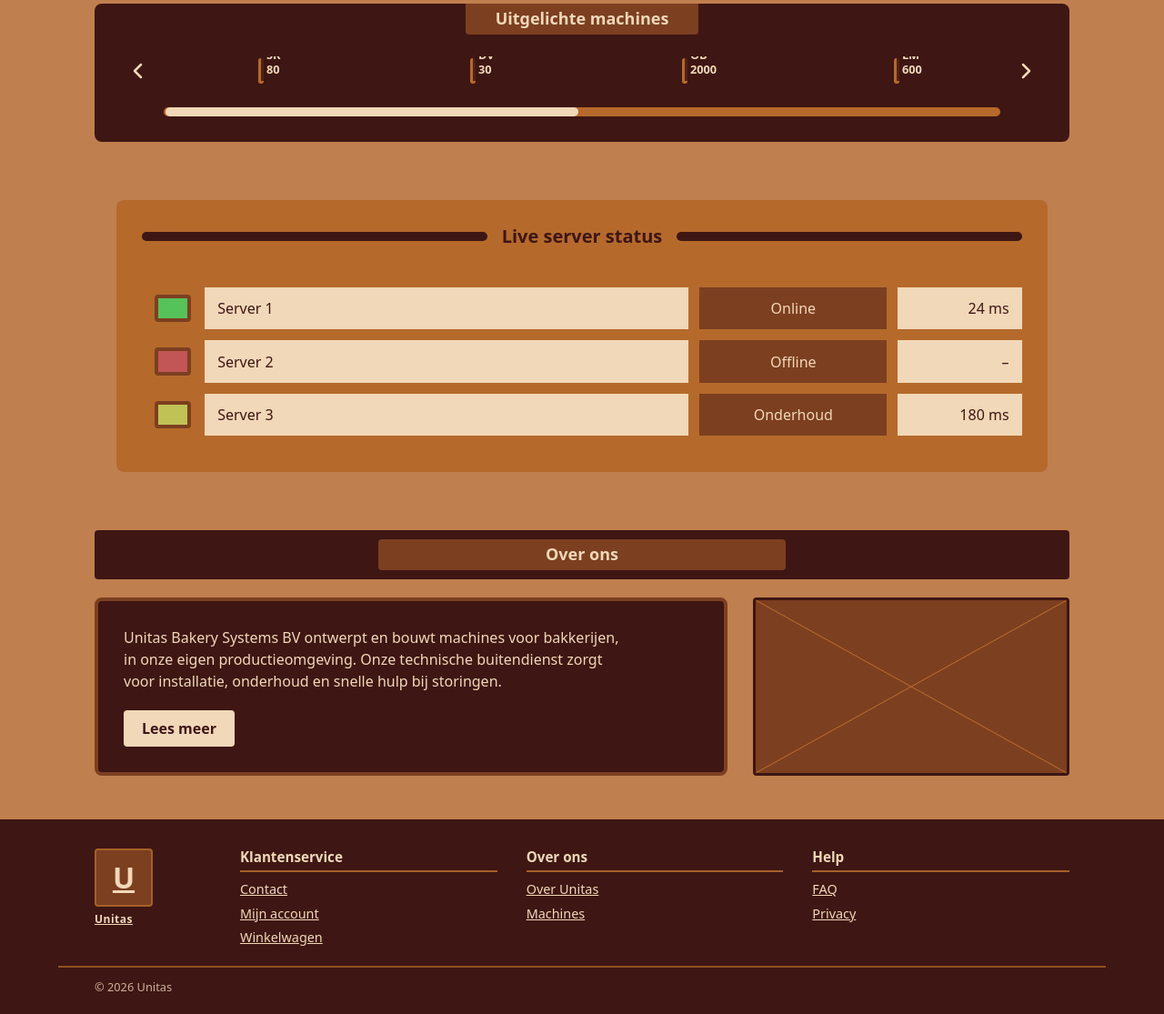
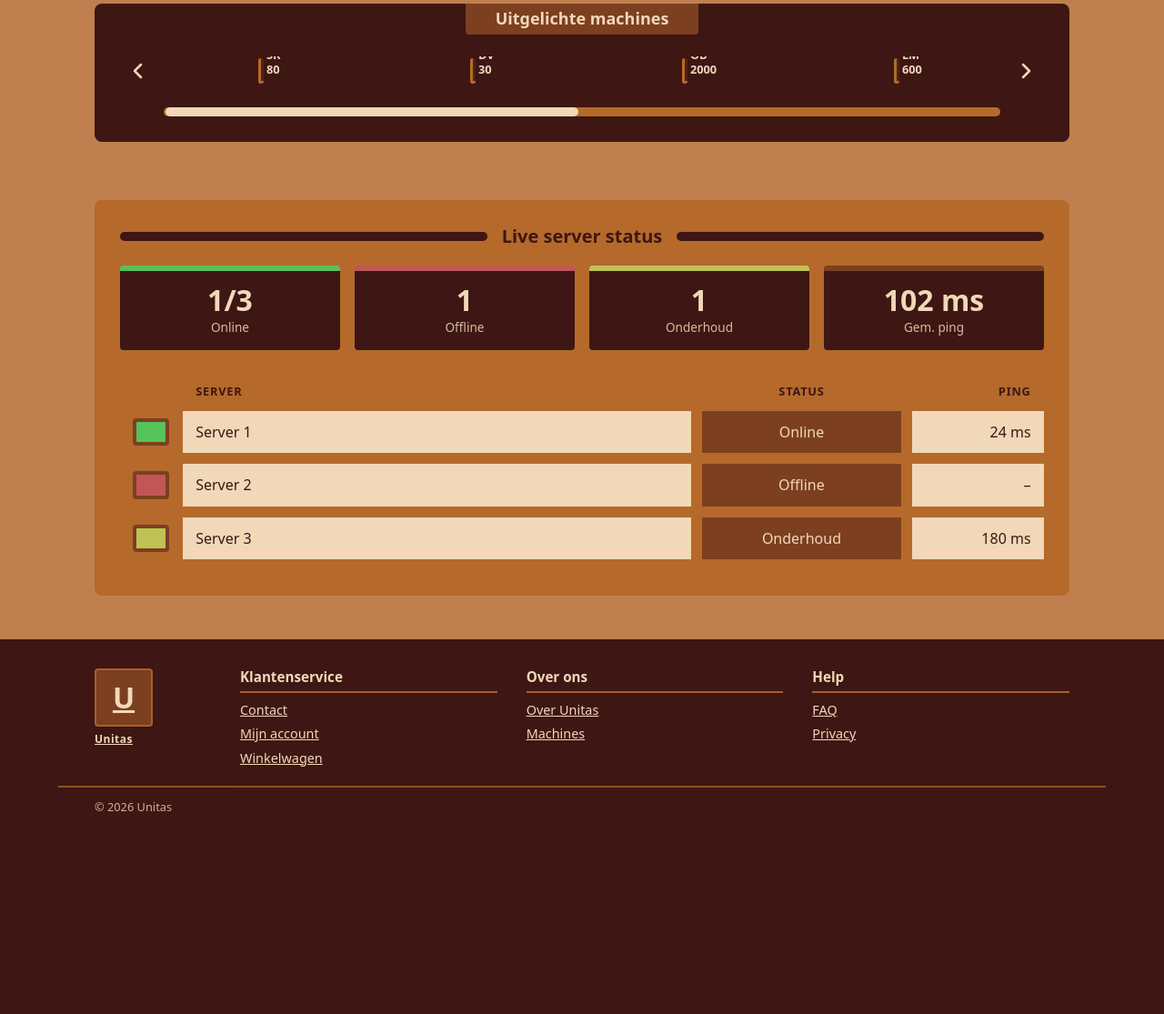
Before and after one commit to MrSmiIe/Project-Unitas---Groep-1, an ASP.NET Core app: page / in a window 1280 px wide. Shown: the part 116-1231 px from the top of the page at 91% size. After the commit the page ends 1008 px from the top, so only its background shows below. Run offline with ASP.NET Core 8, Linux system fonts and the light colour scheme; style sheets or scripts are compiled from the project's sources.

Commit message:
Homepage: replace "Over ons" block with a fuller server status section
The "Over ons" block is removed from the homepage (the page is still in
the menu and footer). The live server status now spans the full width
like the carousel, with summary tiles (online, offline, onderhoud,
average ping) and visible column headings.

Co-Authored-By: Claude Opus 5.5 <noreply@anthropic.com>

```diff
--- a/Project Unitas/Pages/Index.cshtml
+++ b/Project Unitas/Pages/Index.cshtml
@@ -38,13 +38,32 @@
 <section class="status panel panel--caramel" aria-labelledby="status-title">
     <h2 class="status__title" id="status-title">Live server status</h2>
 
+    <ul class="status__summary">
+        <li class="status__stat status__stat--online">
+            <span class="status__stat-value">@Model.CountByState(ServerState.Online)/@Model.Servers.Count</span>
+            <span class="status__stat-label">Online</span>
+        </li>
+        <li class="status__stat status__stat--offline">
+            <span class="status__stat-value">@Model.CountByState(ServerState.Offline)</span>
+            <span class="status__stat-label">Offline</span>
+        </li>
+        <li class="status__stat status__stat--onderhoud">
+            <span class="status__stat-value">@Model.CountByState(ServerState.Onderhoud)</span>
+            <span class="status__stat-label">Onderhoud</span>
+        </li>
+        <li class="status__stat">
+            <span class="status__stat-value">@(Model.AveragePingMs is int avg ? $"{avg} ms" : "–")</span>
+            <span class="status__stat-label">Gem. ping</span>
+        </li>
+    </ul>
+
     <table class="status__table">
-        <thead class="visually-hidden">
+        <thead>
             <tr>
-                <th scope="col">Status</th>
+                <th scope="col"><span class="visually-hidden">Indicator</span></th>
                 <th scope="col">Server</th>
-                <th scope="col">Toestand</th>
-                <th scope="col">Ping</th>
+                <th scope="col" class="status__head-state">Status</th>
+                <th scope="col" class="status__head-ping">Ping</th>
             </tr>
         </thead>
         <tbody>
@@ -63,22 +82,3 @@
         </tbody>
     </table>
 </section>
-
-@* ---------- Over ons ---------- *@
-<section class="about" aria-labelledby="about-title">
-    <div class="about__bar">
-        <h2 class="tab-title about__title" id="about-title">Over ons</h2>
-    </div>
-
-    <div class="about__content">
-        <div class="about__text panel panel--dark">
-            <p>
-                Unitas Bakery Systems BV ontwerpt en bouwt machines voor bakkerijen, in onze
-                eigen productieomgeving. Onze technische buitendienst zorgt voor installatie,
-                onderhoud en snelle hulp bij storingen.
-            </p>
-            <a class="button" asp-page="/About">Lees meer</a>
-        </div>
-        <div class="about__image img-placeholder" role="img" aria-label="Afbeelding volgt"></div>
-    </div>
-</section>
--- a/Project Unitas/Pages/Index.cshtml.cs
+++ b/Project Unitas/Pages/Index.cshtml.cs
@@ -19,6 +19,18 @@ namespace Project_Unitas.Pages
 
         public IReadOnlyList<ServerStatus> Servers { get; private set; } = [];
 
+        public int CountByState(ServerState state) => Servers.Count(s => s.State == state);
+
+        /// <summary>Average ping of the servers that respond, or null when none do.</summary>
+        public int? AveragePingMs
+        {
+            get
+            {
+                var pings = Servers.Where(s => s.PingMs.HasValue).Select(s => s.PingMs!.Value).ToList();
+                return pings.Count == 0 ? null : (int)Math.Round(pings.Average());
+            }
+        }
+
         public void OnGet()
         {
             FeaturedMachines = catalog.All;
--- a/Project Unitas/Pages/Index.cshtml.css
+++ b/Project Unitas/Pages/Index.cshtml.css
@@ -140,9 +140,7 @@ section + section {
 
 /* ---------------------------------------------------- Live server status */
 
-.status {
-    margin-inline: clamp(0rem, 2vw, 1.5rem);
-}
+/* Same width as the carousel; summary tiles on top, table below */
 
 /* Title with a dark bar on either side */
 .status__title {
@@ -163,10 +161,61 @@ section + section {
     background: var(--chocolate);
 }
 
+.status__summary {
+    list-style: none;
+    margin: 0 0 1rem;
+    padding: 0;
+    display: grid;
+    grid-template-columns: repeat(4, minmax(0, 1fr));
+    gap: clamp(0.5rem, 2vw, 1rem);
+}
+
+.status__stat {
+    display: grid;
+    gap: 0.15rem;
+    padding: 0.9rem 1rem;
+    border-radius: var(--radius-sm);
+    border-top: 6px solid var(--brown);
+    background: var(--chocolate);
+    color: var(--cream);
+    text-align: center;
+}
+
+.status__stat--online { border-top-color: var(--status-online); }
+.status__stat--offline { border-top-color: var(--status-offline); }
+.status__stat--onderhoud { border-top-color: var(--status-warning); }
+
+.status__stat-value {
+    font-size: clamp(1.4rem, 3.5vw, 2rem);
+    font-weight: 700;
+    line-height: 1.1;
+}
+
+.status__stat-label {
+    font-size: 0.85rem;
+    opacity: 0.85;
+}
+
 .status__table {
     width: 100%;
     border-collapse: separate;
     border-spacing: 0 0.75rem;
+}
+
+.status__table thead th {
+    padding-bottom: 0;
+    font-size: 0.8rem;
+    font-weight: 700;
+    text-transform: uppercase;
+    letter-spacing: 0.06em;
+}
+
+.status__table .status__head-state {
+    text-align: center;
+}
+
+.status__table .status__head-ping {
+    text-align: right;
 }
 
 .status__table td,
@@ -215,6 +264,12 @@ section + section {
     white-space: nowrap;
 }
 
+@media (max-width: 40rem) {
+    .status__summary {
+        grid-template-columns: repeat(2, minmax(0, 1fr));
+    }
+}
+
 @media (max-width: 30rem) {
     .status__table td,
     .status__table th {
@@ -226,44 +281,3 @@ section + section {
         border-width: 0 0.35rem;
     }
 }
-
-/* --------------------------------------------------------------- Over ons */
-
-.about__bar {
-    background: var(--chocolate);
-    border-radius: var(--radius-sm);
-    padding: 0.6rem;
-    text-align: center;
-}
-
-.about__title {
-    min-width: min(28rem, 100%);
-}
-
-.about__content {
-    display: grid;
-    grid-template-columns: 2fr 1fr;
-    gap: clamp(1rem, 3vw, 1.75rem);
-    margin-top: 1.25rem;
-}
-
-.about__text {
-    border: 4px solid var(--brown);
-    min-height: 12rem;
-}
-
-.about__text p {
-    margin: 0 0 1.25rem;
-    max-width: 60ch;
-}
-
-.about__image {
-    min-height: 12rem;
-    border-color: var(--chocolate);
-}
-
-@media (max-width: 40rem) {
-    .about__content {
-        grid-template-columns: 1fr;
-    }
-}
```
